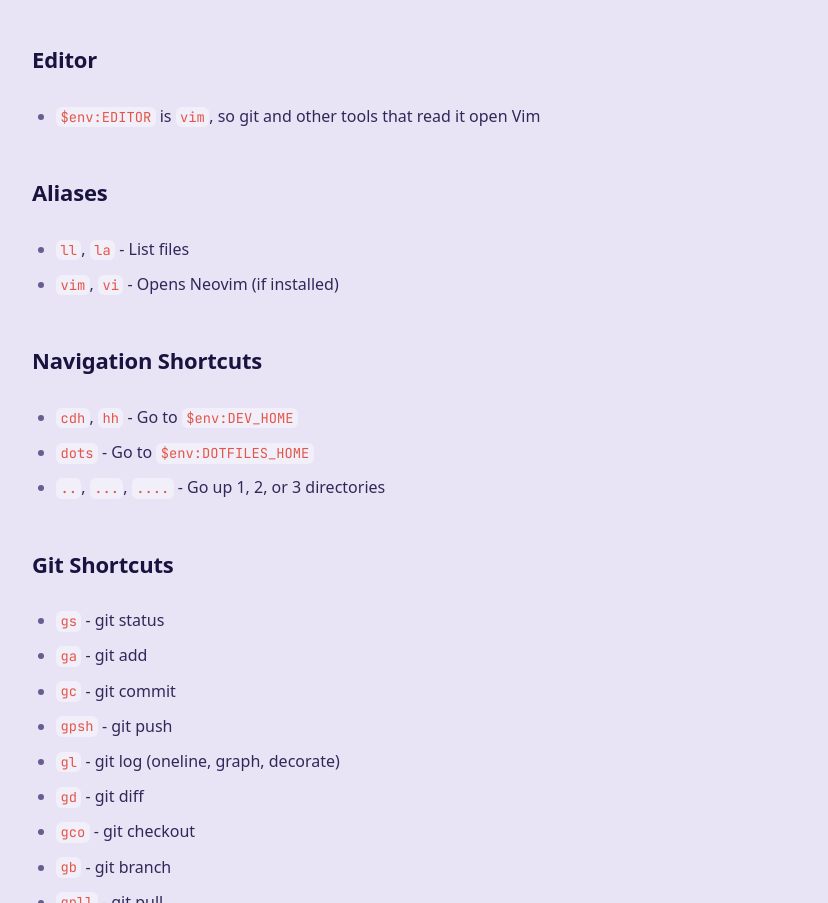
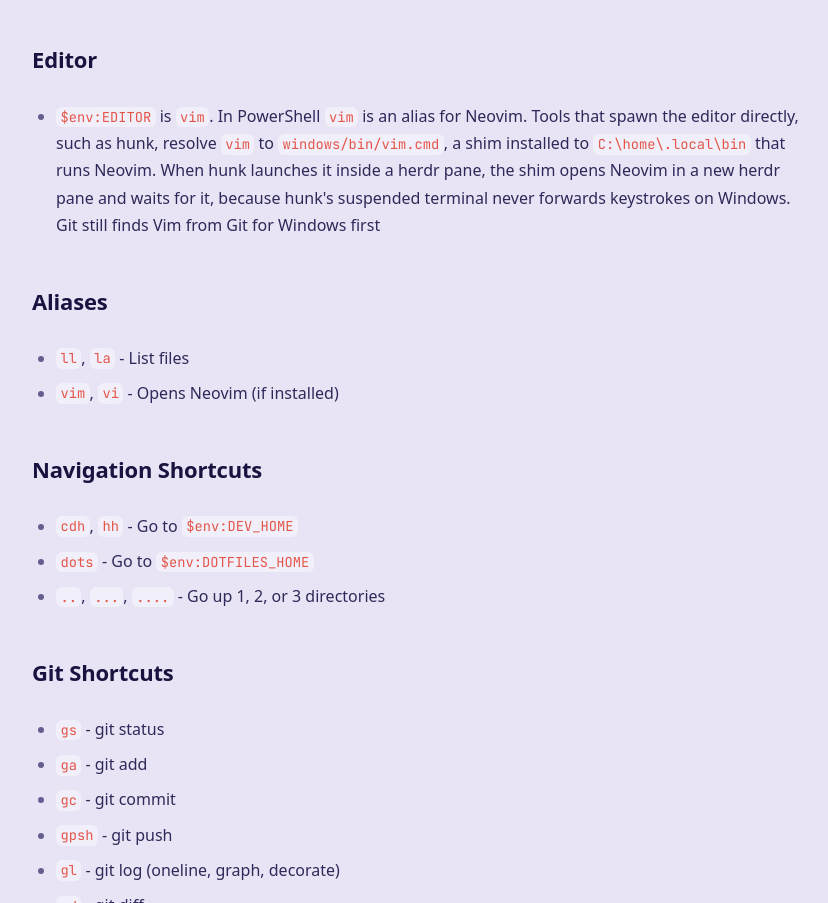
Before and after one commit to romaklimenko/dotfiles, a website: page install/index.html in a window 1280 px wide. Shown: the part 2303-3206 px from the top of the page, without its empty margins (320-1148 px from the left). Drawn offline with Linux system fonts and the light colour scheme.

Commit message:
feat(windows): add vim shim for hunk in herdr
hunk launches $EDITOR with Bun.spawnSync in its own pane, and on Windows the child editor never receives keystrokes. The new windows/bin/vim.cmd keeps EDITOR=vim working: outside hunk it runs Neovim directly, and when hunk starts it inside a herdr pane it opens Neovim in a new herdr pane and waits for that pane to close.

dotsync and install.ps1 copy windows/bin to C:\home\.local\bin, which is on the user PATH. The README explains the setup and install/index.html is regenerated from it.

```diff
--- a/install/index.html
+++ b/install/index.html
@@ -859,7 +859,7 @@
 
 <h3>Editor</h3>
 <ul>
-    <li><code>$env:EDITOR</code> is <code>vim</code>, so git and other tools that read it open Vim</li>
+    <li><code>$env:EDITOR</code> is <code>vim</code>. In PowerShell <code>vim</code> is an alias for Neovim. Tools that spawn the editor directly, such as hunk, resolve <code>vim</code> to <code>windows/bin/vim.cmd</code>, a shim installed to <code>C:\home\.local\bin</code> that runs Neovim. When hunk launches it inside a herdr pane, the shim opens Neovim in a new herdr pane and waits for it, because hunk's suspended terminal never forwards keystrokes on Windows. Git still finds Vim from Git for Windows first</li>
 </ul>
 
 <h3>Aliases</h3>
```
Also changed, not shown: README.md, 4 other files.
